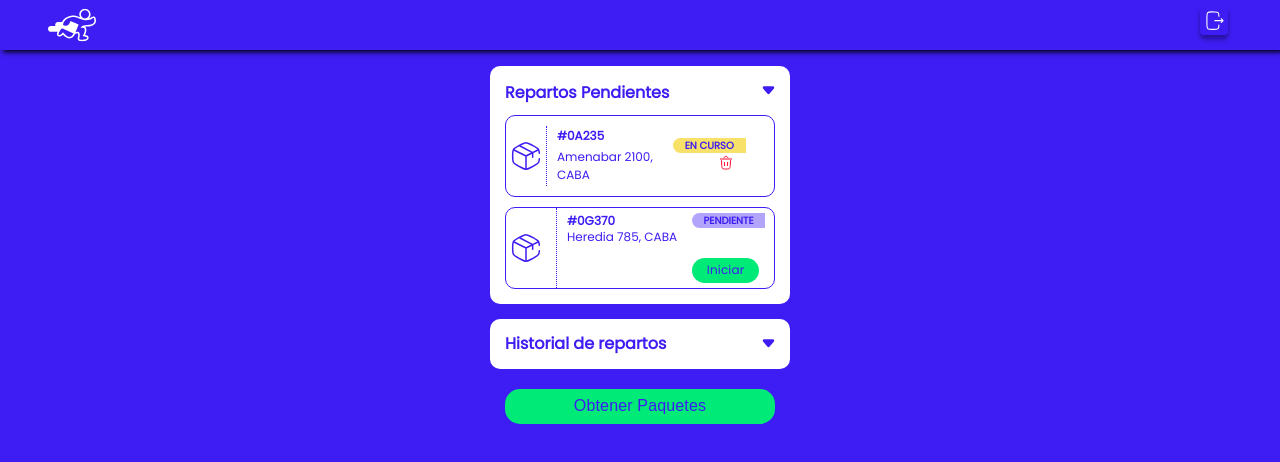
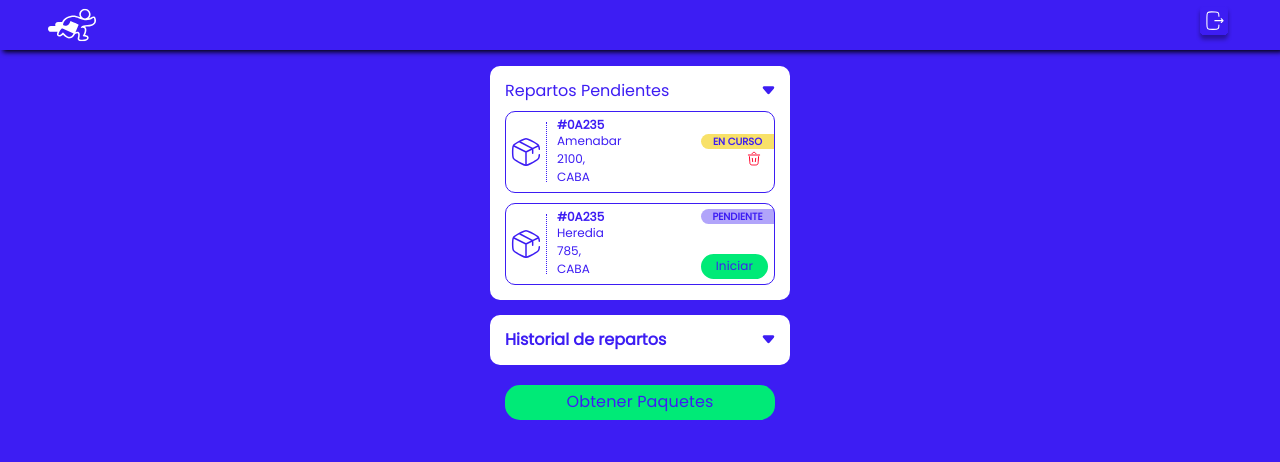
Before and after one commit to hernanortiz18/fast-delivery-src, a Next.js app in the folder fast-delivery-src/: page /init in a window 1280 px wide. Both pictures are taken after a click on the element "Repartos Pendientes". Shown: the top 462 px of the page. Built offline with nearby package versions, Linux system fonts and the light colour scheme.

Commit message:
feat: maquetado-belu updates

```diff
--- a/fast-delivery-src/src/app/init/page.tsx
+++ b/fast-delivery-src/src/app/init/page.tsx
@@ -6,24 +6,9 @@ import "../../styles/buttons.css";
 import Navbar from "@/commons/Navbar";
 import TrashIcon from "@/assets/TrashIcon";
 import BoxIcon from "@/assets/BoxIcon";
+import "../../styles/init.css";
 
 function Init() {
-  const rectangleStyle = {
-    border: "1px solid #3D1DF3",
-
-    borderRadius: "10px",
-    marginTop: "10px",
-    display: "flex", // Para alinear los elementos horizontalmente
-    alignItems: "center", // Para centrar verticalmente los elementos
-  };
-
-  const checkboxStyle = {
-    width: "40px",
-    height: "40px",
-    top: "225px",
-    left: "46px",
-  };
-
   const [openSection, setOpenSection] = useState(""); // "repatosPendientes" or "historialRepartos"
 
   const handleClick = (sectionName: string) => {
@@ -34,85 +19,158 @@ function Init() {
     <div>
       <Navbar />
       <div className="accordion" style={{ marginTop: "4.1rem" }}>
+        <div style={{ display: "flex", flexDirection: "column" }}>
+          <div className="boxStyle">
             <div
-          style={{ display: "flex", flexDirection: "column", }}
+              style={{
+                display: "flex",
+                flexDirection: "row",
+                justifyContent: "space-between",
+              }}
             >
-          <div className="boxStyle">
-            <div style={{ display: "flex", flexDirection: "row", justifyContent: "space-between" }}>
               <h1
-                style={{ color: "#3D1DF3", fontSize: "16px", display: "flex", justifyContent: "-moz-initial", fontWeight: "bold", }}
+                className="box-title"
                 onClick={() => handleClick("repatosPendientes")}
               >
                 Repartos Pendientes
-              </h1> <svg className="arrowAccordion" xmlns="http://www.w3.org/2000/svg" width="9" height="7" viewBox="0 0 9 7" fill="none" >
-                <path d="M5.26799 6.07909C4.86821 6.55848 4.13179 6.55848 3.73201 6.0791L0.238902 1.89046C-0.304217 1.2392 0.158881 0.249999 1.00689 0.249999L7.99311 0.25C8.84112 0.25 9.30422 1.2392 8.7611 1.89046L5.26799 6.07909Z" fill="#3D1DF3" />
-              </svg></div>  {openSection === "repatosPendientes" && (
+              </h1>{" "}
+              <svg
+                className="arrowAccordion"
+                xmlns="http://www.w3.org/2000/svg"
+                width="9"
+                height="7"
+                viewBox="0 0 9 7"
+                fill="none"
+              >
+                <path
+                  d="M5.26799 6.07909C4.86821 6.55848 4.13179 6.55848 3.73201 6.0791L0.238902 1.89046C-0.304217 1.2392 0.158881 0.249999 1.00689 0.249999L7.99311 0.25C8.84112 0.25 9.30422 1.2392 8.7611 1.89046L5.26799 6.07909Z"
+                  fill="#3D1DF3"
+                />
+              </svg>
+            </div>{" "}
+            {openSection === "repatosPendientes" && (
               <>
-                  <div style={rectangleStyle}>
-                    <div style={{ display: "flex", flexDirection: "row", alignItems: "center" }}>
+                <div className="rectangleStyle">
                   <div
-                        style={{ borderRight: "1px dotted #3D1DF3", height: "60px", margin: "10px 10px 10px 0px", display: "flex", padding: "10px 0", flexDirection: "column", justifyItems: "center" }}
+                    style={{
+                      display: "flex",
+                      flexDirection: "row",
+                      alignItems: "center",
+                    }}
+                  >
+                    <div
+                      style={{
+                        borderRight: "1px dotted #3D1DF3",
+                        height: "60px",
+                        margin: "10px 10px 10px 0px",
+                        display: "flex",
+                        padding: "10px 0",
+                        flexDirection: "column",
+                        justifyItems: "center",
+                      }}
                     >
                       <BoxIcon />
                     </div>
                     <div style={{ display: "flex", margin: "0" }}>
                       <div>
-                          <h1 style={{ color: "#3D1DF3", fontSize: "12px", fontStyle: "normal", fontWeight: "600 bold", lineHeight: "15px", marginBottom: "5px" }}>
+                        <h1 className="package-code">
                           <b>#0A235</b>
                         </h1>
-                          <h2 style={{ color: "#3D1DF3", fontSize: "12px", fontWeight: "400", }}>
-                            Amenabar 2100,<br /> CABA{" "}
+                        <h2 className="package-direction">
+                          Amenabar 2100,
+                          <br /> CABA
                         </h2>
                       </div>
                     </div>
                   </div>
-                    <div style={{ margin: "0 -10px", display: "flex", flexDirection: "column", alignItems: "end", justifyContent: "space-between", justifySelf: "end", marginLeft: "20px" }} >
+                  <div
+                    style={{
+                      width: "100%",
+                      display: "flex",
+                      flexDirection: "column",
+                      alignItems: "end",
+                      justifyContent: "space-between",
+                      justifySelf: "end",
+                    }}
+                  >
                     <p className="tags course">en curso</p>
                     <div style={{ marginRight: "10px" }}>
                       <TrashIcon />
                     </div>
                   </div>
                 </div>
-                  <div style={rectangleStyle}>
-                    <BoxIcon />
+                <div className="rectangleStyle">
                   <div
                     style={{
-                        borderLeft: "1px dotted #3D1DF3",
-                        height: "80px",
-                        margin: "0 10px",
+                      display: "flex",
+                      flexDirection: "row",
+                      alignItems: "center",
                     }}
-                    ></div>
+                  >
+                    <div
+                      style={{
+                        borderRight: "1px dotted #3D1DF3",
+                        height: "60px",
+                        margin: "10px 10px 10px 0px",
+                        display: "flex",
+                        padding: "10px 0",
+                        flexDirection: "column",
+                        justifyItems: "center",
+                      }}
+                    >
+                      <BoxIcon />
+                    </div>
+                    <div style={{ display: "flex", margin: "0" }}>
+                      <div>
+                        <h1 className="package-code">
+                          <b>#0A235</b>
+                        </h1>
+                        <h2 className="package-direction">
+                          Heredia 785,
+                          <br /> CABA
+                        </h2>
+                      </div>
+                    </div>
+                  </div>
+                  <div
+                    style={{
+                      width: "100%",
+                      display: "flex",
+                      flexDirection: "column",
+                      alignItems: "end",
+                      justifyContent: "space-between",
+                      justifySelf: "end",
+                    }}
+                  >
+                    <p className="tags wait">Pendiente</p>
+                    <button
+                      className="greenButtonSmall"
+                      style={{ marginRight: "6px" }}
+                    >
+                      Iniciar
+                    </button>
+                  </div>
+                </div>
+
+                {/* <div className="rectangleStyle">
+                  <BoxIcon />
+                  <div className="dotted-vertical-line"></div>
 
                   <div style={{ display: "flex", margin: "0" }}>
-                      <div style={{ marginRight: "25px" }}> {" "}
-                        <h1
-                          style={{
-                            color: "#3D1DF3",
-                            fontSize: "12px",
-                            fontStyle: "normal",
-                            fontWeight: "600 bold",
-                            lineHeight: "15px",
-                          }}
-                        >
+                    <div style={{ marginRight: "25px" }}>
+                      <h1 className="package-code">
                         <b>#0G370</b>
                       </h1>
-                        <h2
-                          style={{
-                            color: "#3D1DF3",
-                            fontSize: "12px",
-                            fontWeight: "400",
-                          }}
-                        >
-                          Heredia 785, CABA{" "}
-                        </h2>
+                      <h2 className="package-direction">Heredia 785, CABA</h2>
                     </div>
-                      <div style={{ margin: "0 -10px" }} >
+                    <div style={{ margin: "0 -10px" }}>
                       <p className="tags wait">Pendiente</p>
                       <button className="greenButtonSmall">Iniciar</button>
                     </div>
                   </div>
-                  </div>
-                </>)}
+                </div> */}
+              </>
+            )}
           </div>
         </div>
         {/*-------------------------------- Second box -----------------------------*/}
@@ -124,101 +182,67 @@ function Init() {
           }}
         >
           <div className="boxStyle">
-            <div style={{ display: "flex", flexDirection: "row", justifyContent: "space-between" }}>
+            <div
+              style={{
+                display: "flex",
+                flexDirection: "row",
+                justifyContent: "space-between",
+              }}
+            >
               <h1
-                style={{
-                  color: "#3D1DF3",
-                  fontSize: "16px",
-                  display: "flex",
-                  justifyContent: "-moz-initial",
-                  fontWeight: "700px",
-                  lineHeight: "20px",
-
-                }}
+                className="box-title"
                 onClick={() => handleClick("historialRepartos")}
               >
                 <b>Historial de repartos</b>
-              </h1> <svg className="arrowAccordion" xmlns="http://www.w3.org/2000/svg" width="9" height="7" viewBox="0 0 9 7" fill="none" >
-                <path d="M5.26799 6.07909C4.86821 6.55848 4.13179 6.55848 3.73201 6.0791L0.238902 1.89046C-0.304217 1.2392 0.158881 0.249999 1.00689 0.249999L7.99311 0.25C8.84112 0.25 9.30422 1.2392 8.7611 1.89046L5.26799 6.07909Z" fill="#3D1DF3" />
-              </svg></div>{openSection === "historialRepartos" && (
-
+              </h1>{" "}
+              <svg
+                className="arrowAccordion"
+                xmlns="http://www.w3.org/2000/svg"
+                width="9"
+                height="7"
+                viewBox="0 0 9 7"
+                fill="none"
+              >
+                <path
+                  d="M5.26799 6.07909C4.86821 6.55848 4.13179 6.55848 3.73201 6.0791L0.238902 1.89046C-0.304217 1.2392 0.158881 0.249999 1.00689 0.249999L7.99311 0.25C8.84112 0.25 9.30422 1.2392 8.7611 1.89046L5.26799 6.07909Z"
+                  fill="#3D1DF3"
+                />
+              </svg>
+            </div>
+            {openSection === "historialRepartos" && (
               <>
                 <h2 className="paquetes">58 paquetes entregados</h2>
-                  <div style={rectangleStyle}>
+
+                <div className="rectangleStyle">
                   <BoxIcon />
-
-                    <div
-                      style={{
-                        borderLeft: "1px dotted #3D1DF3",
-                        height: "80px",
-                        margin: "0 10px",
-                      }}
-                    ></div>
+                  <div className="dotted-vertical-line"></div>
 
                   <div style={{ display: "flex", margin: "0" }}>
-                      <div style={{ marginRight: "25px" }}> {" "}
-                        <h1
-                          style={{
-                            color: "#3D1DF3",
-                            fontSize: "12px",
-                            fontStyle: "normal",
-                            fontWeight: "600 bold",
-                            lineHeight: "15px",
-                          }}
-                        >
+                    <div style={{ marginRight: "25px" }}>
+                      <h1 className="package-code">
                         <b>#0A235</b>
                       </h1>
-                        <h2
-                          style={{
-                            color: "#3D1DF3",
-                            fontSize: "12px",
-                            fontWeight: "400",
-                          }}
-                        >
-                          Amenabar 2100, CABA{" "}
-                        </h2>
+                      <h2 className="package-direction">Amenabar 2100, CABA</h2>
                     </div>
-                      <div style={{ margin: "0 -10px" }} >
+                    <div style={{ margin: "0 -10px" }}>
                       <p className="tags delivered">entregado</p>
                     </div>
                   </div>
                 </div>
 
-                  <div style={rectangleStyle}>
+                <div className="rectangleStyle">
                   <BoxIcon />
-
-                    <div
-                      style={{
-                        borderLeft: "1px dotted #3D1DF3",
-                        height: "80px",
-                        margin: "0 10px",
-                      }}
-                    ></div>
+                  <div className="dotted-vertical-line"></div>
 
                   <div style={{ display: "flex", margin: "0" }}>
-                      <div style={{ marginRight: "25px" }}> {" "}
-                        <h1
-                          style={{
-                            color: "#3D1DF3",
-                            fontSize: "12px",
-                            fontStyle: "normal",
-                            fontWeight: "600 bold",
-                            lineHeight: "15px",
-                          }}
-                        >
+                    <div style={{ marginRight: "25px" }}>
+                      {" "}
+                      <h1 className="package-code">
                         <b>#0G370</b>
                       </h1>
-                        <h2
-                          style={{
-                            color: "#3D1DF3",
-                            fontSize: "12px",
-                            fontWeight: "400",
-                          }}
-                        >
-                          Heredia 785, CABA{" "}
-                        </h2>
+                      <h2 className="package-direction">Heredia 785, CABA</h2>
                     </div>
-                      <div style={{ margin: "0 -10px" }} >
+                    <div style={{ margin: "0 -10px" }}>
                       <p className="tags delivered">entregado</p>
                     </div>
                   </div>
@@ -236,9 +260,7 @@ function Init() {
             alignItems: "center",
           }}
         >
-          <button style={{ fontFamily: "sans-serif" }} className="greenButton">
-            Obtener Paquetes
-          </button>
+          <button className="greenButton">Obtener Paquetes</button>
         </div>
       </div>
     </div>
--- a/fast-delivery-src/src/styles/box.css
+++ b/fast-delivery-src/src/styles/box.css
@@ -26,7 +26,7 @@
   text-transform: uppercase;
   display: flex;
   justify-content: center;
-  align-items: center;
+  align-items: end;
 }
 
 .wait {
--- /dev/null
+++ b/fast-delivery-src/src/styles/init.css
@@ -0,0 +1,99 @@
+.rectangleStyle{
+  border: 1px solid #3D1DF3;
+  border-radius: 10px;
+  margin-top: 10px;
+  display: flex;
+  align-items: center;
+}
+
+
+.checkboxStyle  {
+  width: 40px;
+  height: 40px;
+  top: 225px;
+  left: 46px;
+}
+
+.tags {
+  width: 73px;
+  height: 15px;
+  flex-shrink: 0;
+  border-radius: 20px 0px 0px 20px;
+  color: #3D1DF3;
+  font-size: 10px;
+  font-style: normal;
+  font-weight: 600;
+  line-height: 15px;
+  /* 150% */
+  text-transform: uppercase;
+  display: flex;
+  justify-content: center;
+  align-items: end;
+}
+
+.wait {
+  background: rgba(61, 29, 243, 0.40);
+}
+
+.course {
+  background: #F8E169;
+}
+
+.delivered {
+  background: #C7FFB1;
+}
+
+.arrowIcon {
+  position: absolute;
+  margin: 10px;
+  margin-left: 0;
+  font-size: 30px;
+  color: #3d1df3;
+}
+
+.arrowIcon:hover {
+  cursor: pointer;
+}
+
+.accordion {
+  font-family: "Poppins", sans-serif;
+}
+
+.paquetes {
+  color: #3D1DF3;
+  font-family: Poppins;
+  font-size: 12px;
+  font-style: normal;
+  font-weight: 400;
+  line-height: 20px;
+  /* 166.667% */
+}
+
+.package-code{
+  color: #3D1DF3;
+  font-size: 12px;
+  font-style: normal;
+  font-weight: 600 bold;
+  line-height: 15px;
+}
+
+.package-direction{
+  color: #3D1DF3;
+  font-size: 12px;
+  font-weight: 400;
+}
+
+.box-title{
+  color: #3D1DF3;
+  font-size: 16px;
+  display: flex;
+  justify-content: -moz-initial;
+  font-weight: 700px;
+  line-height: 20px;
+}
+
+.dotted-vertical-line{
+  border-left: 1px dotted #3D1DF3;
+  height: 80px;
+  margin: 0 10px;
+}
```
Lines whose indentation alone changed are shown as unchanged.
